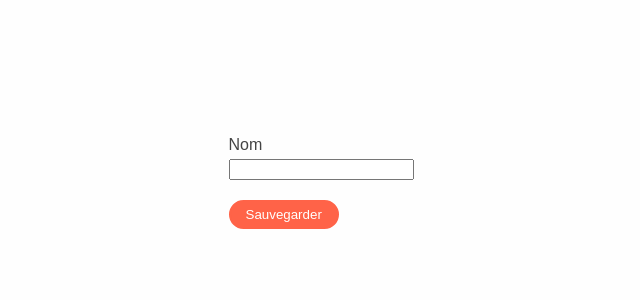
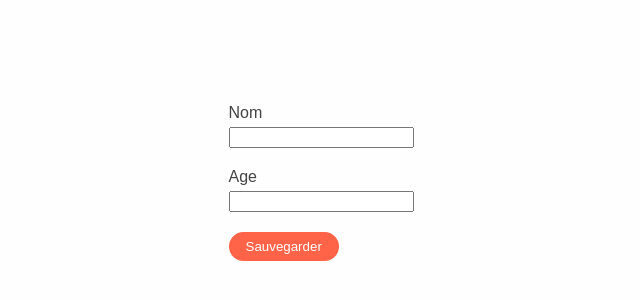
Before and after one commit to FaustineBrachotte/react-form, a React (Vite) app: page / in a window 1280 px wide. Shown: the part 218-518 px from the top of the page, without its empty margins (319-959 px from the left). Built offline with nearby package versions, Linux system fonts and the light colour scheme.

Commit message:
Simple form

```diff
--- a/src/App.jsx
+++ b/src/App.jsx
@@ -1,15 +1,22 @@
 import { useForm } from 'react-hook-form';
 
 function App() {
-	const { register, handleSubmit, getValues, watch } = useForm();
+	const {
+		register,
+		handleSubmit,
+		//getValues,
+		//watch,
+		formState: { errors },
+	} = useForm({
+		defaultValues: { name: '' },
+		mode: 'onBlur',
+	});
 
-	watch();
+	// watch();
 
 	function submit(values) {
 		console.log(values);
 	}
-
-	console.log(getValues());
 
 	return (
 		<div
@@ -21,7 +28,33 @@ function App() {
 					<label htmlFor='name' className='mb-5'>
 						Nom
 					</label>
-					<input {...register('name')} id='name' type='text' />
+					<input
+						{...register('name', {
+							minLength: { value: 2, message: 'trop court' },
+							required: { value: true, message: 'champ requis' },
+							validate(value) {
+								if (value == 'Jean') {
+									return true;
+								} else {
+									return 'Mauvais prénom';
+								}
+							},
+						})}
+						id='name'
+						type='text'
+					/>
+					{errors?.name && <p>{errors.name.message}</p>}
+				</div>
+				<div className='d-flex flex-column mb-20'>
+					<label htmlFor='age' className='mb-5'>
+						Age
+					</label>
+					<input
+						{...register('age', { valueAsNumber: true })}
+						id='age'
+						type='number'
+					/>
+					{errors?.age && <p>{errors.age.message}</p>}
 				</div>
 				<button className='btn btn-primary'>Sauvegarder</button>
 			</form>
```
